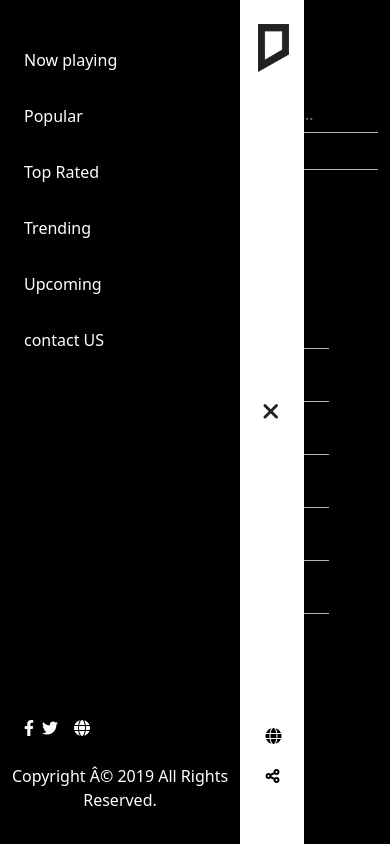
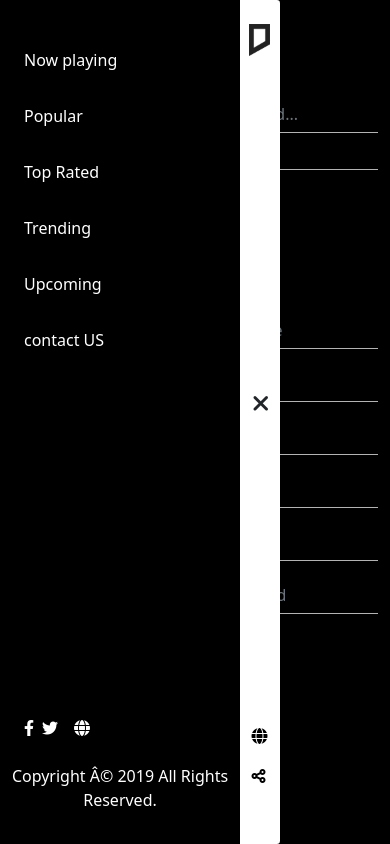
Before and after one commit to AhmedkhaledSobhi/theMoviedb, a plain HTML site: page index.html in a window 390 px wide. Both pictures are taken after a click on the icon 38 px from the left and 376 px from the top of the page. Drawn offline with Linux system fonts and the light colour scheme; no server answers.

Commit message:
@madiaScrean

```diff
--- a/css/style.css
+++ b/css/style.css
@@ -5,9 +5,19 @@
 body
 {
     background: #000;
+    overflow-y: hidden;
 
 }
-
+#loading
+{
+    position: fixed;
+    top: 0;
+    bottom: 0;
+    left: 0;
+    right: 0;
+    background-color: rgba(0, 0, 0,0.9);
+    z-index: 99999999999;
+}
 
 /* nav bar */
 #navUp
@@ -17,7 +27,7 @@ body
 }
 #head-nave
 {
-    z-index: 99999999999999;
+    z-index: 999999999;
     margin-left: 0px;
 }
 #side-nav
@@ -119,12 +129,21 @@ a:hover i
 {
     #bodyContainMovie
     {
-        width: 80% !important;
+        width: 88% !important;
         margin-right: 0;
     }
     .formSearch
     {
-        width: 80% !important;
+        width: 88% !important;
         margin-right: 0;
     }
+    .from-control
+    {
+        width: 88% !important;
+        margin-right: 0;
+    }
+    #head-nave
+    {
+        width: 45px !important;
+    }
 }
--- a/index.html
+++ b/index.html
@@ -10,18 +10,20 @@
     <link rel="stylesheet" href="css/bootstrap.min.css">
     <link rel="stylesheet" href="css/style.css">
 </head>
-<body class="position-relative">
-
+<body class="p">
+    <section id="loading" class="d-flex justify-content-center align-items-center">
+        <i class="fas fa-spinner fa-spin fa-7x text-danger"></i>
+    </section>
                 <!-- vav bar -->
     <nav id="navbar">
 
-        <div id="head-nave"  class="vh-100 position-fixed top-0 start-0 bg-white d-flex flex-column justify-content-between align-items-center ps-2">
+        <div id="head-nave"  class="vh-100 position-fixed top-0 start-0 bg-white d-flex flex-column justify-content-between align-items-center ps-1 rounded-1">
             <div class="w-50 mt-4">
-                <img  class="w-100" src="image/logo.png" alt="logo">
+                <img  class="w-100 mx-auto" src="image/logo.png" alt="logo">
             </div>
             <div class="d-flex flex-column">
                 <span id="open-Nav" style="cursor:pointer;" class="fs-3 fw-bolder"><i class="fa-solid fa-align-justify"></i></span>
-                <span id="clos-Nav" style="cursor:pointer;" class="fs-3 fw-bolder"><i class="fa-solid fa-xmark"></i></span>
+                <span id="clos-Nav" style="cursor:pointer;" class="fs-3 fw-bolder ps-1"><i class="fa-solid fa-xmark"></i></span>
             </div>
             <div class="d-flex flex-column mb-5">
                 <span class="my-2">
@@ -193,7 +195,7 @@
     </section>
 <!-- form  -->
     <section id="from-control">
-        <div class="container w-75 my-4">
+        <div class="container w-75 my-4 from-control">
             <h2 class="mb-3 text-white">ContacUs...</h2>
                 <div class="row gy-3">
                     <div class="col-md-6">
--- a/js/main.js
+++ b/js/main.js
@@ -166,7 +166,7 @@ function testValidPhone()
 // cheack Age
 function testValidAge()
 {
-    let regex=/^([5-9]{0,1}[0-9]|100)$/
+    let regex=/^([2-9]{0,1}[0-9]{0,1}|100)$/
     $("#entreValidAge").keyup(function()
     {
         // var attrIdEVent= $(this).next().attr('id');
@@ -225,3 +225,12 @@ function testValidRepassword()
         }
     });
 };
+
+$(document).ready(function(){
+    $('#loading i').fadeOut(1000 ,function(){
+        $('#loading').fadeOut(1000 , function(){
+            $('#loading').remove();
+            $("body").css('overflow-y','auto');
+        });
+    });
+})
```
